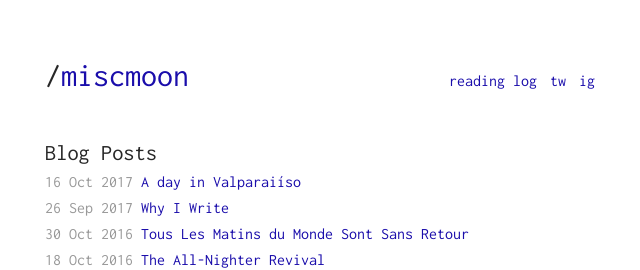
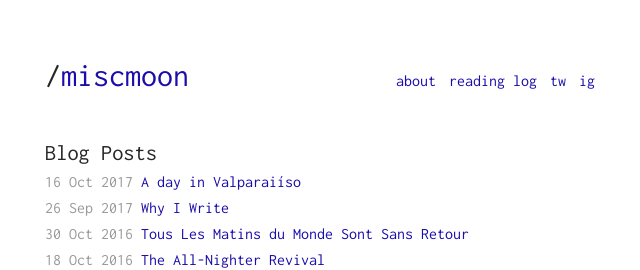
Before and after one commit to miscmoon/miscmoon.github.io, a Jekyll site: the page built from index.html, in a window 1280 px wide. Shown: the top 270 px of the page, without its empty margins (320-960 px from the left). Built offline with Jekyll 4.4.1, drawn with Linux system fonts in a browser that asks for light colours.

Commit message:
Added about page

```diff
--- a/_data/navigation.yml
+++ b/_data/navigation.yml
@@ -1,3 +1,6 @@
+- title: about
+  url: https://miscmoon.github.io/me
+
 - title: reading log
   url: https://miscmoon.github.io/books
 
```
